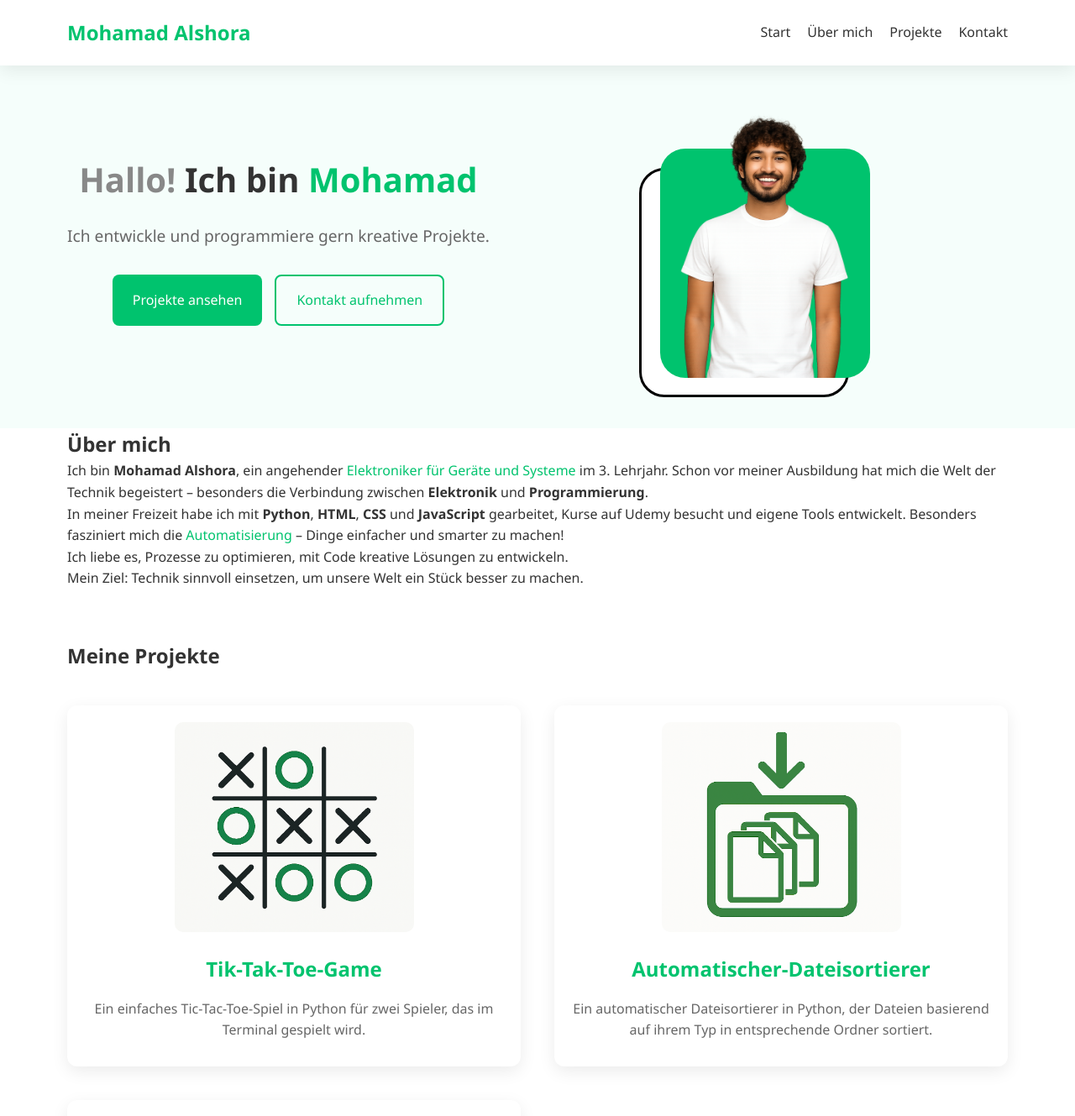
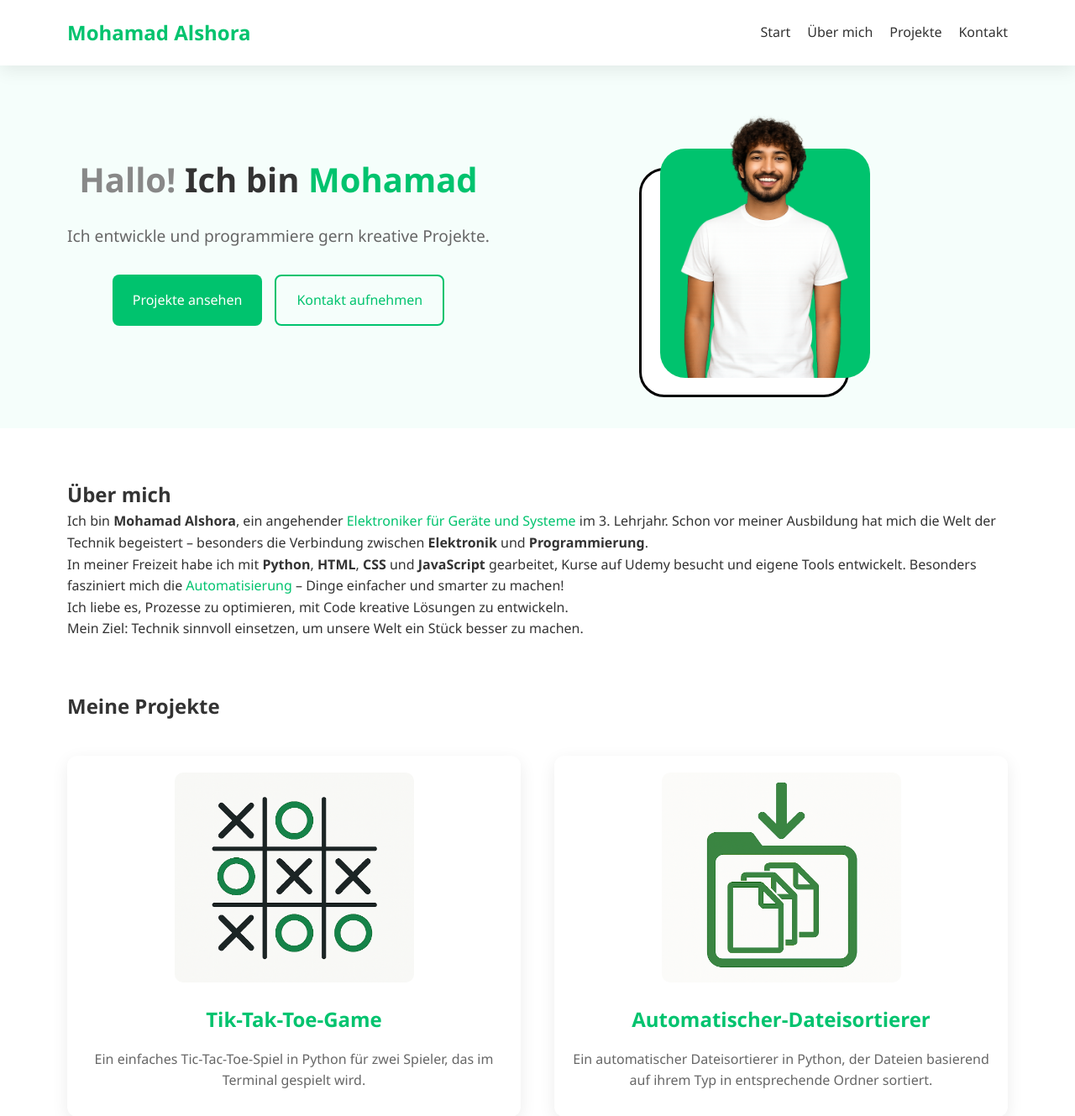
Before and after one commit to Mohamad-Alshora/Mohamad-Alshora.github.io, a PHP site: page / in a window 1280 px wide. Shown: the top 1329 px of the page at 84% size. Run offline with PHP 8.4, Linux system fonts and the light colour scheme.

Commit message:
Update styles.css

```diff
--- a/styles.css
+++ b/styles.css
@@ -745,3 +745,7 @@ footer {
         margin-bottom: 15px;
     }
 }
+
+#about-me {
+    padding-top: 60px;
+}
```
